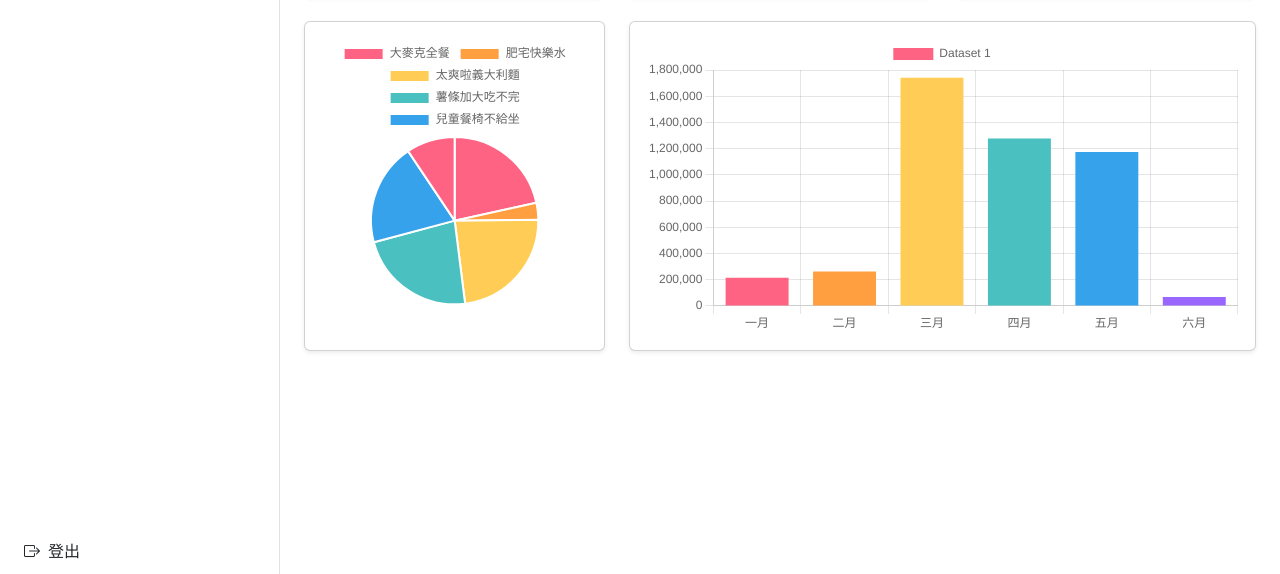
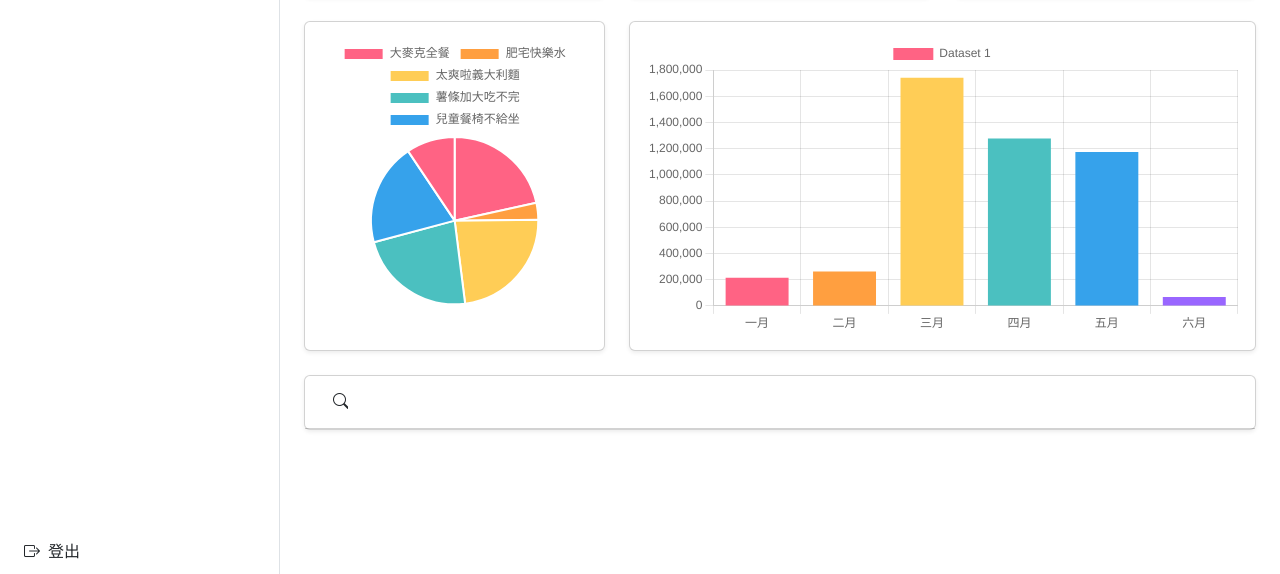
Before and after one commit to chunjull/hexschool-bs5-backend, a website: page home.html in a window 1280 px wide. Shown: the part 226-800 px from the top of the page. Drawn offline with nearby package versions, Linux system fonts and the light colour scheme.

Commit message:
feat: searchbar

```diff
--- a/home.html
+++ b/home.html
@@ -78,7 +78,7 @@
                         </div>
                     </div>
                 </div>
-                <div class="row g-4">
+                <div class="row g-4 mb-4">
                     <div class="col-lg-4 col-md-6">
                         <div class="card shadow-sm h-100">
                             <div class="card-body">
@@ -94,6 +94,16 @@
                         </div>
                     </div>
                 </div>
+                <div class="card shadow-sm">
+                    <div class="card-header bg-transparent">
+                        <div class="input-group">
+                            <span class="input-group-text border-0 bg-transparent pe-0">
+                                <i class="bi bi-search"></i>
+                            </span>
+                            <input type="search" class="form-control border-0 shadow-none">
+                        </div>
+                    </div>
+                </div>
             </div>
         </main>
     </div>
```
